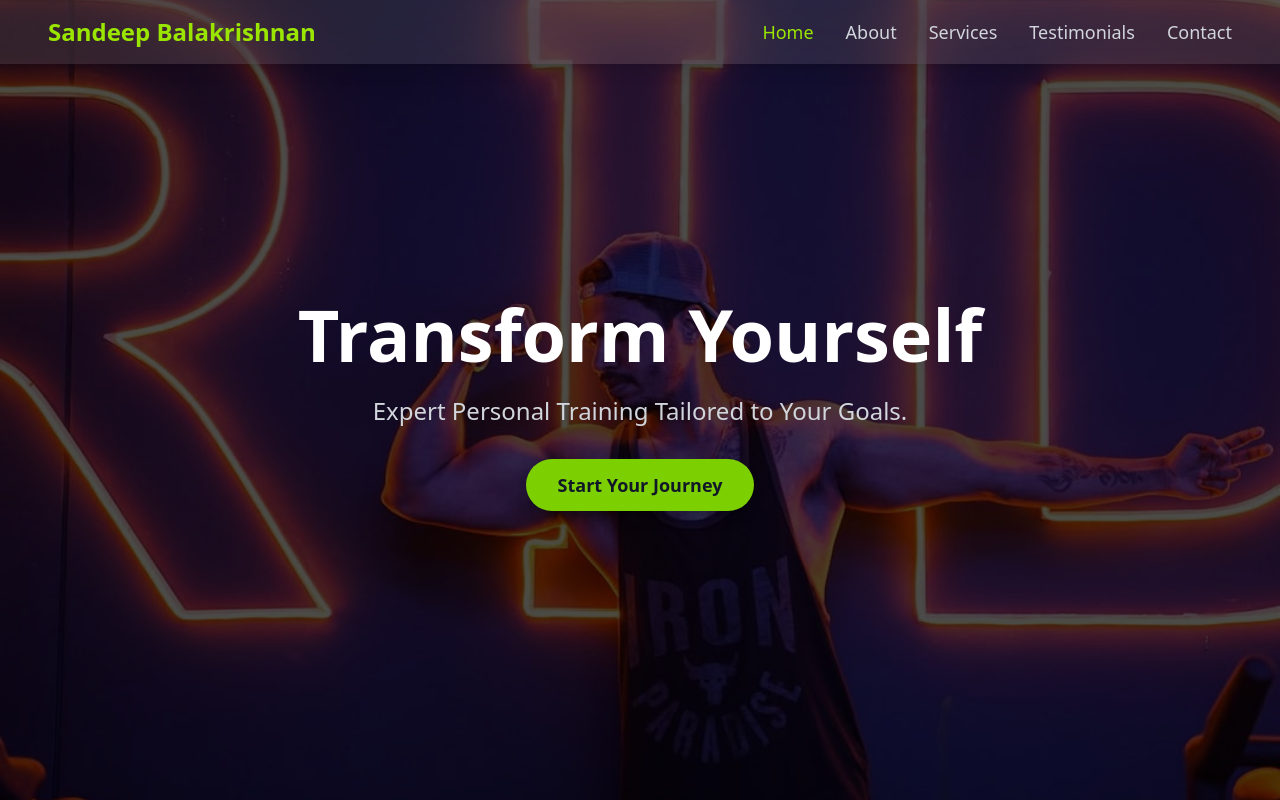
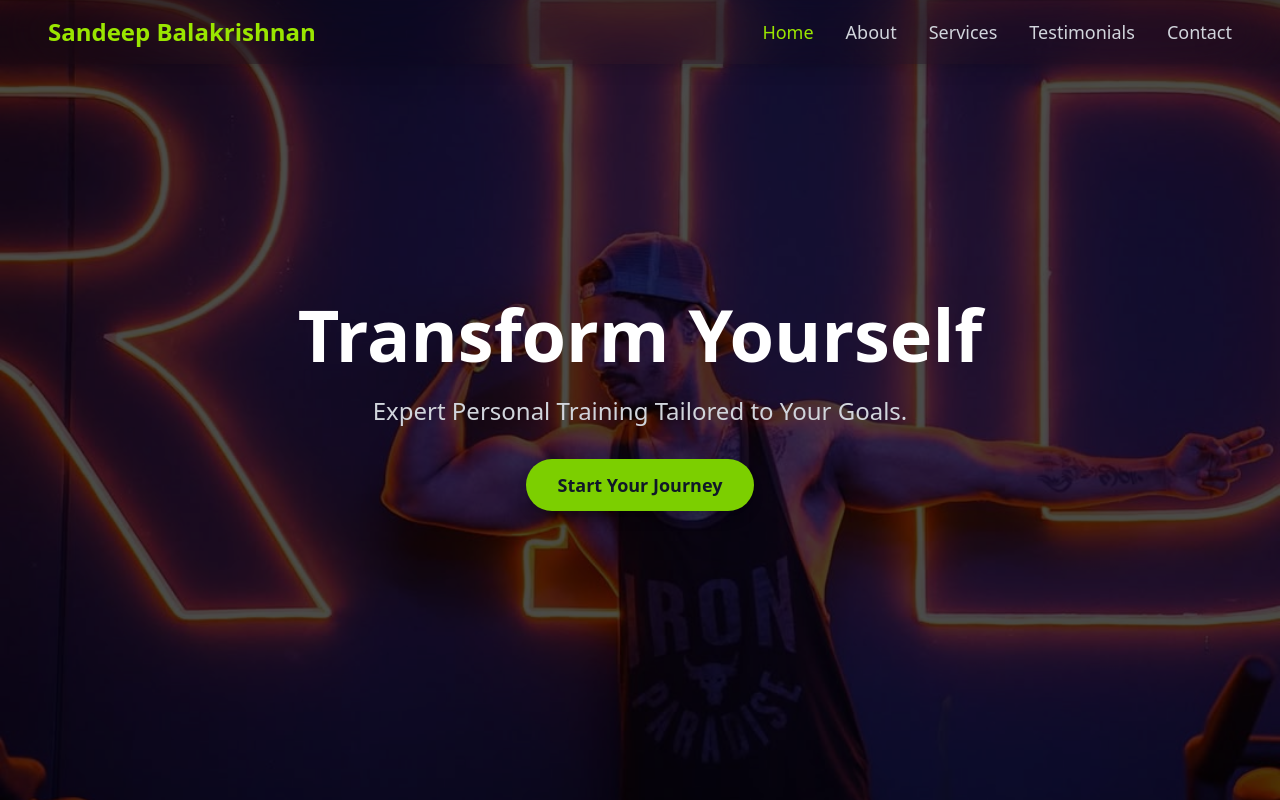
Before and after one commit to Anugrxh/Sandeep-portfolio, a React (Vite) app: page / in a window 1280 px wide. Shown: the top 800 px of the page. Built offline with nearby package versions, Linux system fonts and the light colour scheme.

Commit message:
navbar class changed

```diff
--- a/src/App.jsx
+++ b/src/App.jsx
@@ -171,7 +171,7 @@
 
 {/* Navigation Bar */}
 
-<nav className="fixed w-full z-50 bg-white/10 backdrop-blur-2xl  shadow-lg py-4 px-6 md:px-12 flex justify-between items-center">
+<nav className="fixed w-full z-50 bg-black/10 backdrop-blur-2xl  shadow-lg py-4 px-6 md:px-12 flex justify-between items-center">
 
 
 
```
